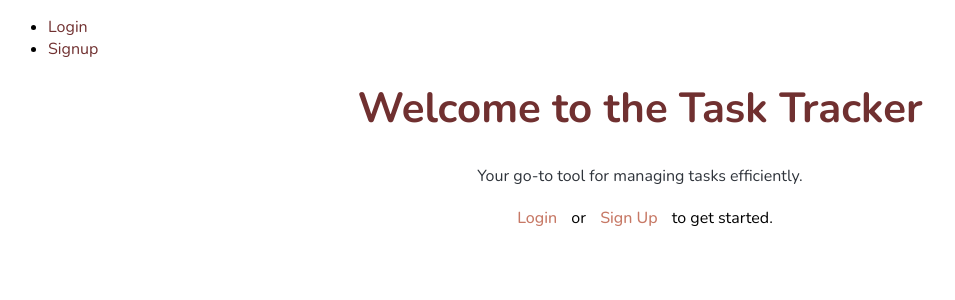
After one commit to ciavilla/task-manager, a Django app: template accounts/templates/accounts/home.html in a window 1280 px wide. The commit adds this page. Shown: the top 300 px of the page, without its empty margins (0-955 px from the left). Run offline with Django 5.2, Linux system fonts and the light colour scheme; the template is opened without the code that fills it, so the values that code supplies are empty; parts of the project's set-up code (start-up, migrations or seed data) failed here and were passed over.

Commit message:
Added a Home page

```diff
--- /dev/null
+++ b/accounts/templates/accounts/home.html
@@ -0,0 +1,16 @@
+{% extends 'base.html' %}
+
+{% block title %}Home{% endblock %}
+
+{% block content %}
+    <main>
+        <h1 class="page-title">Welcome to the Task Tracker</h1>
+        <p class="project-description">Your go-to tool for managing tasks efficiently.</p>
+        <p class="home-text">
+            <a href="{% url 'login' %}" class="home-link">Login</a>
+            or
+            <a href="{% url 'signup' %}" class="home-link">Sign Up</a>
+            to get started.
+        </p>
+    </main>
+{% endblock %}
--- a/accounts/views.py
+++ b/accounts/views.py
@@ -50,3 +50,7 @@ def signup_view(request):
     else:
         form = SignupForm()
     return render(request, "accounts/signup.html", {"form": form})
+
+
+def home(request):
+    return render(request, 'accounts/home.html')
--- a/projects/static/css/styles.css
+++ b/projects/static/css/styles.css
@@ -184,3 +184,20 @@ form input[type="date"] {
 .task-status-form button:hover {
     background-color: #3b6c7b;
 }
+
+.home-text {
+    text-align: center; /* Centers the text and links */
+    margin: 20px 0; /* Adds vertical spacing */
+}
+
+.home-link {
+    color: #c77966;
+    text-decoration: none;
+    margin: 0 10px;
+    font-weight: 500;
+}
+
+.home-link:hover {
+    text-decoration: none;
+    color: #e3cda4; /* Change color on hover */
+}
--- a/tracker/urls.py
+++ b/tracker/urls.py
@@ -17,15 +17,14 @@ Including another URLconf
 
 from django.contrib import admin
 from django.urls import path, include
-from django.shortcuts import redirect
 
-def redirect_to_projects(request):
-    return redirect('list_projects')
+from accounts import views as account_views
+
 
 urlpatterns = [
     path("admin/", admin.site.urls),
     path('projects/', include('projects.urls')),
-    path('', redirect_to_projects, name='home'),
+    path('', account_views.home, name='home'),
     path('accounts/', include('accounts.urls')),
     path('tasks/', include('tasks.urls')),
 ]
```
Also changed, not shown: db.sqlite3.
